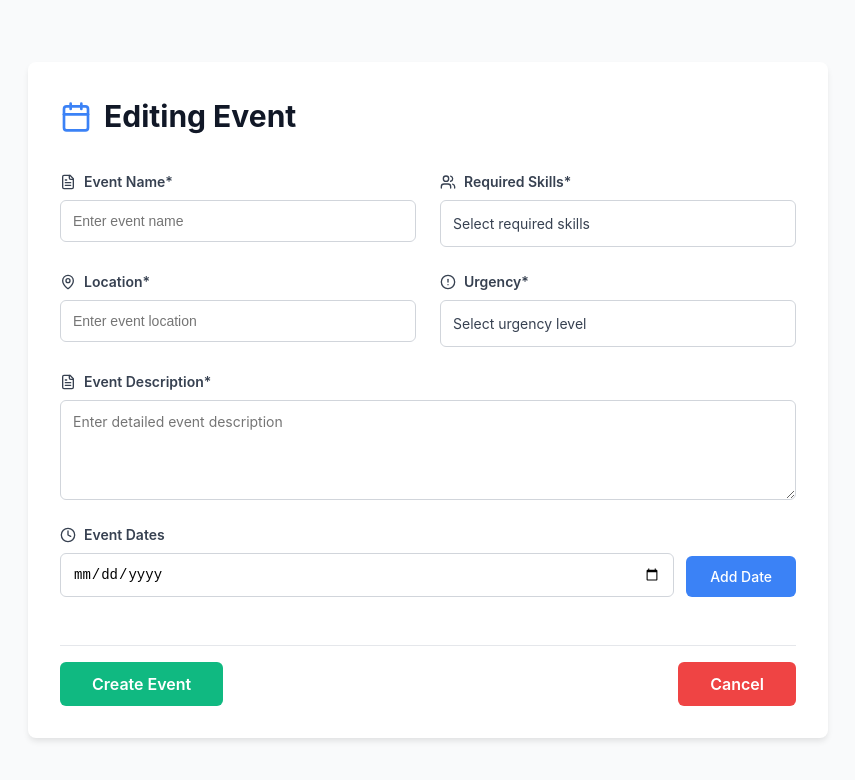
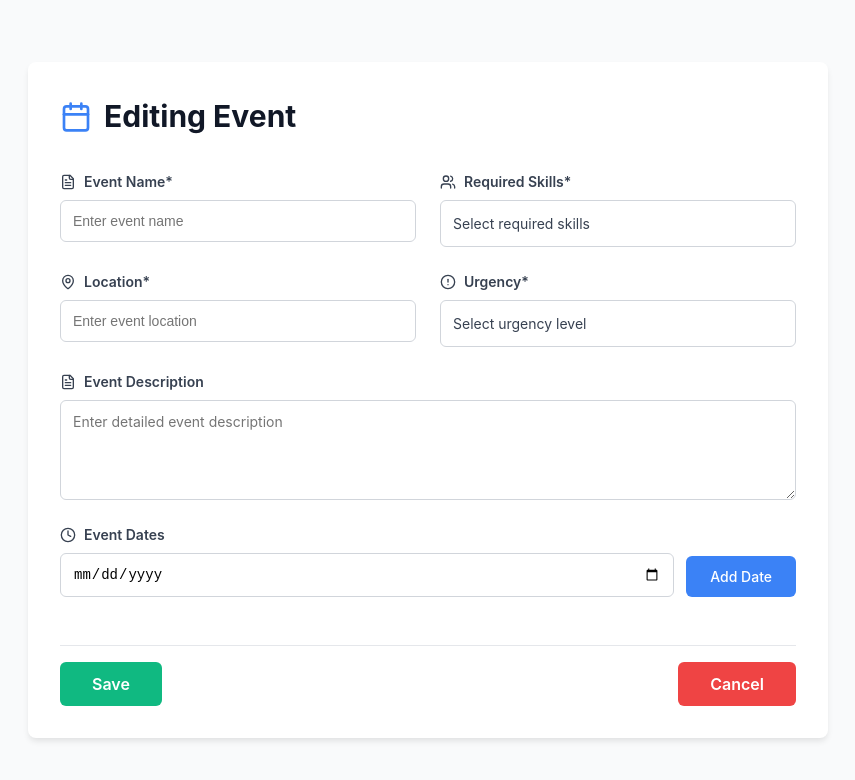
Before and after one commit to group-08-fullstack/volunteer-management-app, a React (Vite) app in the folder Frontend/: page /eventediting in a window 1280 px wide. Shown: the top 780 px of the page, without its empty margins (212-1067 px from the left). Built offline with nearby package versions, Linux system fonts and the light colour scheme.

Commit message:
Update EventEditing.jsx

```diff
--- a/Frontend/src/components/EventEditing.jsx
+++ b/Frontend/src/components/EventEditing.jsx
@@ -515,7 +515,7 @@ export default function EventEditingForm() {
               <div className="form-group full-width">
                 <label className="form-label">
                   <FileText size={16} />
-                  Event Description*
+                  Event Description
                 </label>
                 <textarea
                   className="form-textarea"
@@ -567,7 +567,7 @@ export default function EventEditingForm() {
 
             <div className="submit-section">
               <button type="button" className="submit-button" onClick={handleSubmit}>
-                Create Event
+                  Save
               </button>
               <button type="button" className="cancel-button" onClick={handleCancel}>
                 Cancel
```
